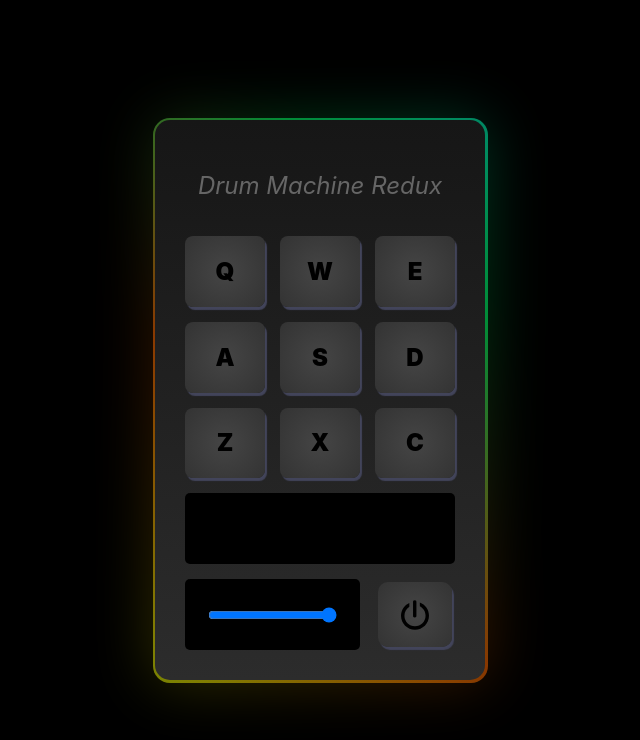
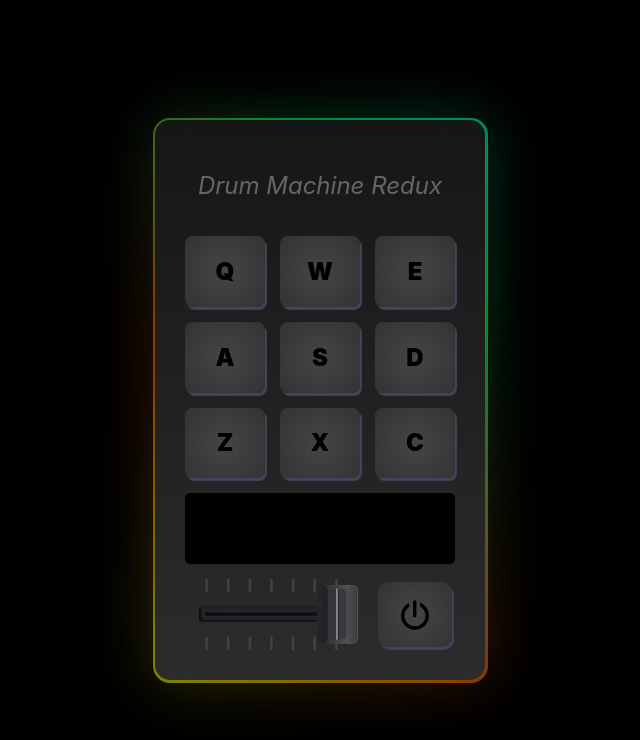
Before and after one commit to MarcinPietkiewicz/drum-machine-redux, a React (Create React App) app: page / in a window 1280 px wide. Shown: the top 740 px of the page, without its empty margins (320-960 px from the left). Built offline with nearby package versions, Linux system fonts and the light colour scheme.

Commit message:
Added graphical slider, formatted code via prettier

```diff
--- a/src/App.css
+++ b/src/App.css
@@ -55,7 +55,7 @@ body {
   width: calc(100% + 5px);
   height: calc(100% + 5px);
   z-index: -1;
-  opacity:0.5;
+  opacity: 0.5;
   animation: animate 60s linear infinite;
   animation-play-state: paused;
 }
@@ -68,10 +68,8 @@ body {
 .anim-start:before,
 .anim-start:after {
   animation-play-state: running;
-  opacity:0.9;
+  opacity: 0.9;
 }
-
-
 
 @keyframes animate {
   0% {
@@ -84,7 +82,6 @@ body {
     background-position: 0 0;
   }
 }
-
 
 #header {
   grid-column: 1/4;
@@ -116,17 +113,9 @@ body {
   -moz-user-select: none;
   -ms-user-select: none;
 }
-.volume-control {
-  border-radius: 5px;
-  background-color: black;
-  grid-column: 1 / 3;
-  color: white;
-  display: flex;
-  justify-content: center;
-  align-items: center;
-}
+
 #power-button {
-  margin:3px;
+  margin: 3px;
   border: none;
   border-radius: 10px;
   display: flex;
@@ -142,21 +131,21 @@ body {
 }
 
 .power-on {
-  color:black;
+  color: black;
   background: darkorange;
   background: radial-gradient(circle, #ffcd82 0%, rgb(216, 137, 35) 100%);
   box-shadow: 2px 3px 1px 0px rgb(194, 159, 64);
 }
 
 #power-icon {
-  width:30px;
+  width: 30px;
 }
 
 .power-icon-on {
   filter: brightness(0) saturate(100%) invert(97%) sepia(3%) saturate(0%) hue-rotate(199deg) brightness(102%) contrast(104%);
 }
 
-.active-logo{
-  -webkit-text-fill-color:rgb(247, 199, 42);
-  text-shadow: 1px 1px 12px rgba(246,218,105,0.4);
+.active-logo {
+  -webkit-text-fill-color: rgb(247, 199, 42);
+  text-shadow: 1px 1px 12px rgba(246, 218, 105, 0.4);
 }
--- a/src/Display.js
+++ b/src/Display.js
@@ -2,9 +2,7 @@ import React from "react";
 
 class Display extends React.Component {
   render() {
-    return (
-        <div id="display">{this.props.display}</div>
-    );
+    return <div id="display">{this.props.display}</div>;
   }
 }
 
--- a/src/DrumPad.css
+++ b/src/DrumPad.css
@@ -1,12 +1,12 @@
 .drum-pad {
   width: 100%;
   height: 100%;
-  border-radius:8px;
+  border-radius: 8px;
   display: flex;
   justify-content: center;
   align-items: center;
   font-weight: 900;
-  font-size:1.5em;
+  font-size: 1.5em;
   user-select: none;
   -webkit-user-select: none;
   -khtml-user-select: none;
--- a/src/VolumeControl.css
+++ b/src/VolumeControl.css
@@ -1,29 +1,44 @@
-.slider {
+.volume-control {
+  border-radius: 5px;
+  background-color: transparent;
+  background: url("assets/slider.png");
+  grid-column: 1 / 3;
+  display: flex;
+  justify-content: center;
+  align-items: center;
+  background-size: 84%;
+  background-position: center center;
+  background-repeat: no-repeat;
+}
+
+.volume-slider {
   -webkit-appearance: none;
   width: 100%;
   height: 10px;
-    border-radius: 5px;
-    background: #d3d3d3;
+  background: transparent;
   outline: none;
-    opacity: 0.7;
-    -webkit-transition: .2s;
-    transition: opacity .2s;
 }
 
-  .slider::-webkit-slider-thumb {
+.volume-slider::-webkit-slider-thumb {
   -webkit-appearance: none;
   appearance: none;
-    width: 23px;
-    height: 24px;
+  width: 41px;
+  height: 59px;
   border: 0;
-    /* background: url('contrasticon.png'); */
+  background: url("assets/knob.png");
+  background-size: contain;
+  background-position: center center;
+  background-repeat: no-repeat;
   cursor: pointer;
 }
 
-  .slider::-moz-range-thumb {
-    width: 23px;
-    height: 24px;
+.volume-slider::-moz-range-thumb {
+  width: 41px;
+  height: 59px;
   border: 0;
-    /* background: url('contrasticon.png'); */
+  background: url("assets/knob.png");
+  background-size: contain;
+  background-position: center centert;
+  background-repeat: no-repeat;
   cursor: pointer;
 }
--- a/src/VolumeControl.js
+++ b/src/VolumeControl.js
@@ -1,6 +1,5 @@
 import React from "react";
 import "./VolumeControl.css";
-
 
 class VolumeControl extends React.Component {
   constructor(props) {
@@ -11,13 +10,13 @@ class VolumeControl extends React.Component {
   changeVolume(event) {
     const volume = event.target.value;
     const volumeText = "Volume: " + volume;
-    this.props.updateVolume(volume/100, volumeText);
+    this.props.updateVolume(volume / 100, volumeText);
   }
 
   render() {
     return (
       <div className="volume-control">
-        <input type="range" min="0" max="100" defaultValue="100" className="volumeSlider" onChange={this.changeVolume}/>
+        <input type="range" min="0" max="100" defaultValue="100" className="volume-slider" onChange={this.changeVolume} />
       </div>
     );
   }
```
Also changed, not shown: src/DrumPad.js (indentation only), src/assets/knob.png (added), src/assets/slider.png (added). Lines whose indentation alone changed are shown as unchanged.
